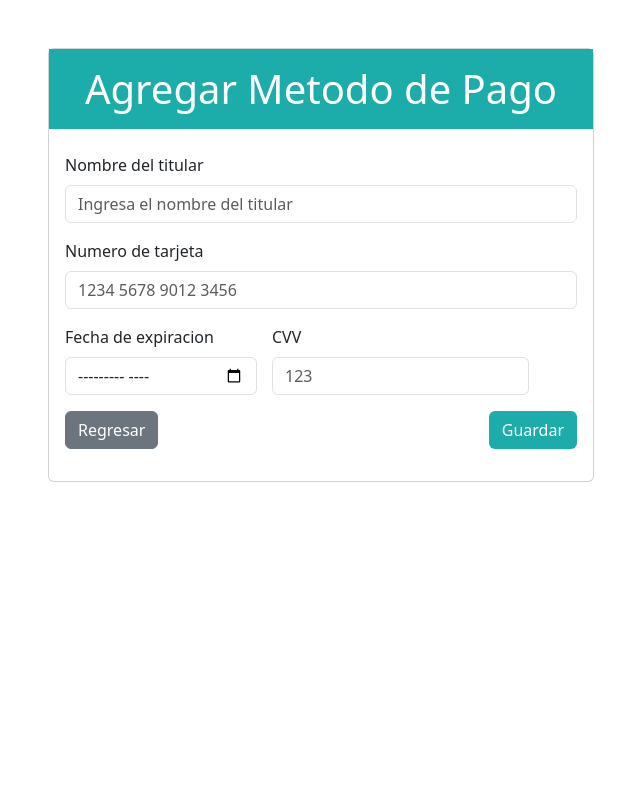
After one commit to Rosbet75/proyectodario, a PHP site: page /ventanaMetodosPagoUsuario.html in a window 1280 px wide. The commit adds this page. Shown: the whole page, without its empty margins (319-959 px from the left). Run offline with PHP 8.4, Linux system fonts and the light colour scheme.

Commit message:
Peotodpago

```diff
--- a/css/estilos.css
+++ b/css/estilos.css
@@ -9,3 +9,13 @@
 .ancho-input {
     width: 500px;
 }
+
+
+.fila-flex {
+    display: flex;
+    gap: 15px;
+    align-items: center;
+}
+.ancho-input-2 {
+    flex: 1; /* Se ajustan al tamaño disponible */
+}
--- a/solicitarViajeUsuario.html
+++ b/solicitarViajeUsuario.html
@@ -20,13 +20,16 @@
       <div class="collapse navbar-collapse" id="navbarNav">
         <ul class="navbar-nav color">
           <li class="nav-item">
-                <a class="nav-link white" aria-current="page" href="solicitarViajeUsuario.html">Solicitar viaje</a>
+            <a class="nav-link white" aria-current="page" href="#">Solicitar viaje</a>
           </li>
           <li class="nav-item">
             <a class="nav-link white" href="#">Historial de viajes</a>
           </li>
           <li class="nav-item">
             <a class="nav-link white" href="#">Metodos de pago</a>
+          </li>
+          <li class="nav-item">
+            <a class="nav-link white" href="#">Mi perfil</a>
           </li>
         </ul>
       </div>
--- /dev/null
+++ b/ventanaMetodosPagoUsuario.html
@@ -0,0 +1,53 @@
+<html lang="en">
+<head>
+    <meta charset="UTF-8">
+    <meta name="viewport" content="width=device-width, initial-scale=1.0">
+    <title>Agregar Metodo de Pago</title>
+    <link href="https://cdn.jsdelivr.net/npm/bootstrap@5.3.3/dist/css/bootstrap.min.css" rel="stylesheet" integrity="sha384-QWTKZyjpPEjISv5WaRU9OFeRpok6YctnYmDr5pNlyT2bRjXh0JMhjY6hW+ALEwIH" crossorigin="anonymous">
+    <script src="https://cdn.jsdelivr.net/npm/bootstrap@5.3.3/dist/js/bootstrap.bundle.min.js" integrity="sha384-YvpcrYf0tY3lHB60NNkmXc5s9fDVZLESaAA55NDzOxhy9GkcIdslK1eN7N6jIeHz" crossorigin="anonymous"></script>
+    <link rel="stylesheet" href="css/barra.css">
+    <link rel="stylesheet" href="css/estilos.css">
+</head>
+<body>
+    <div class="container mt-5">
+        <div class="row justify-content-center">
+            <div class="col-lg-6">
+                <div class="card">
+                    <h1 class="text-center color white p-3">Agregar Metodo de Pago</h1>
+                    <div class="card-body">
+                        <form action="metodosPagoUsuario.html" method="POST">
+                            <div class="form-group mb-3">
+                                <label for="nombreTitular" class="form-label">Nombre del titular</label>
+                                <input type="text" class="form-control ancho-input-2" id="nombreTitular" name="nombreTitular" placeholder="Ingresa el nombre del titular" required onkeypress="permitirSoloLetras(event)">
+                            </div>
+                            <div class="form-group mb-3">
+                                <label for="numeroTarjeta" class="form-label">Numero de tarjeta</label>
+                                <input type="text" class="form-control ancho-input-2" id="numeroTarjeta" name="numeroTarjeta" placeholder="1234 5678 9012 3456" minlength="13" maxlength="18" required onkeypress="permitirSoloNumeros(event)">
+                            </div>
+                            <div class="fila-flex mb-3">
+                                <div class="form-group">
+                                    <label for="fechaExpiracion" class="form-label">Fecha de expiracion</label>
+                                    <input type="month" class="form-control ancho-input-2" id="fechaExpiracion" name="fechaExpiracion" required>
+                                </div>
+
+                                <div class="form-group">
+                                    <label for="cvv" class="form-label">CVV</label>
+                                    <input type="text" class="form-control ancho-input-2" id="cvv" name="cvv" placeholder="123" minlength="3" maxlength="3" required onkeypress="permitirSoloNumeros(event)">
+                                </div>
+                            </div>
+                            <div class="d-flex justify-content-between">
+                                <a href="metodosPagoUsuario.html" class="btn btn-secondary">Regresar</a>
+                                <button type="submit" class="btn color white">Guardar</button>
+                            </div>
+                        </form>
+                    </div>
+                </div>
+            </div>
+        </div>
+    </div>
+</body>
+<script src="scripts/utileria.js"></script>
+
+
+
+</html>
```
Also changed, not shown: metodosPagoUsuario.html (added, +62 -0 lines). Lines whose indentation alone changed are shown as unchanged.
